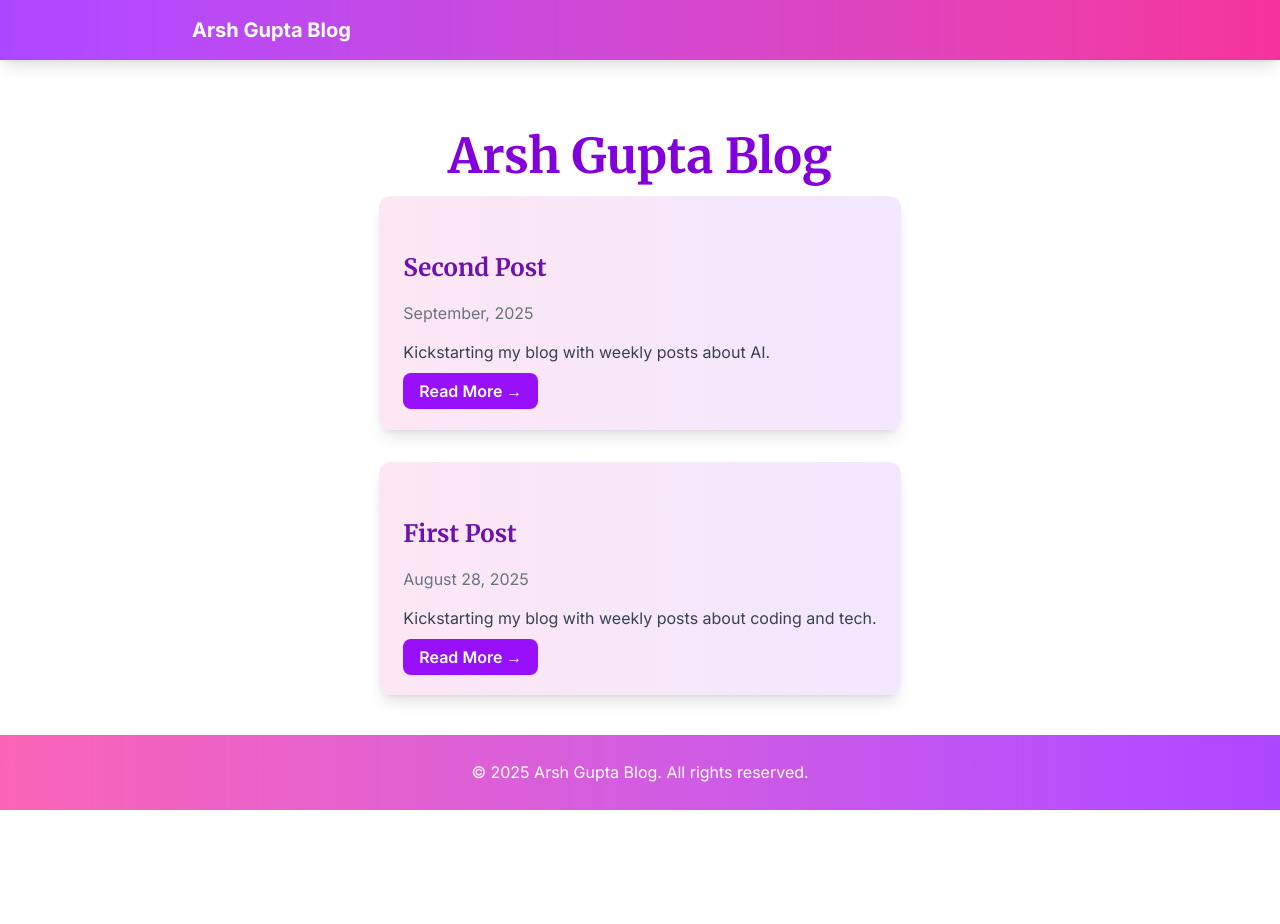
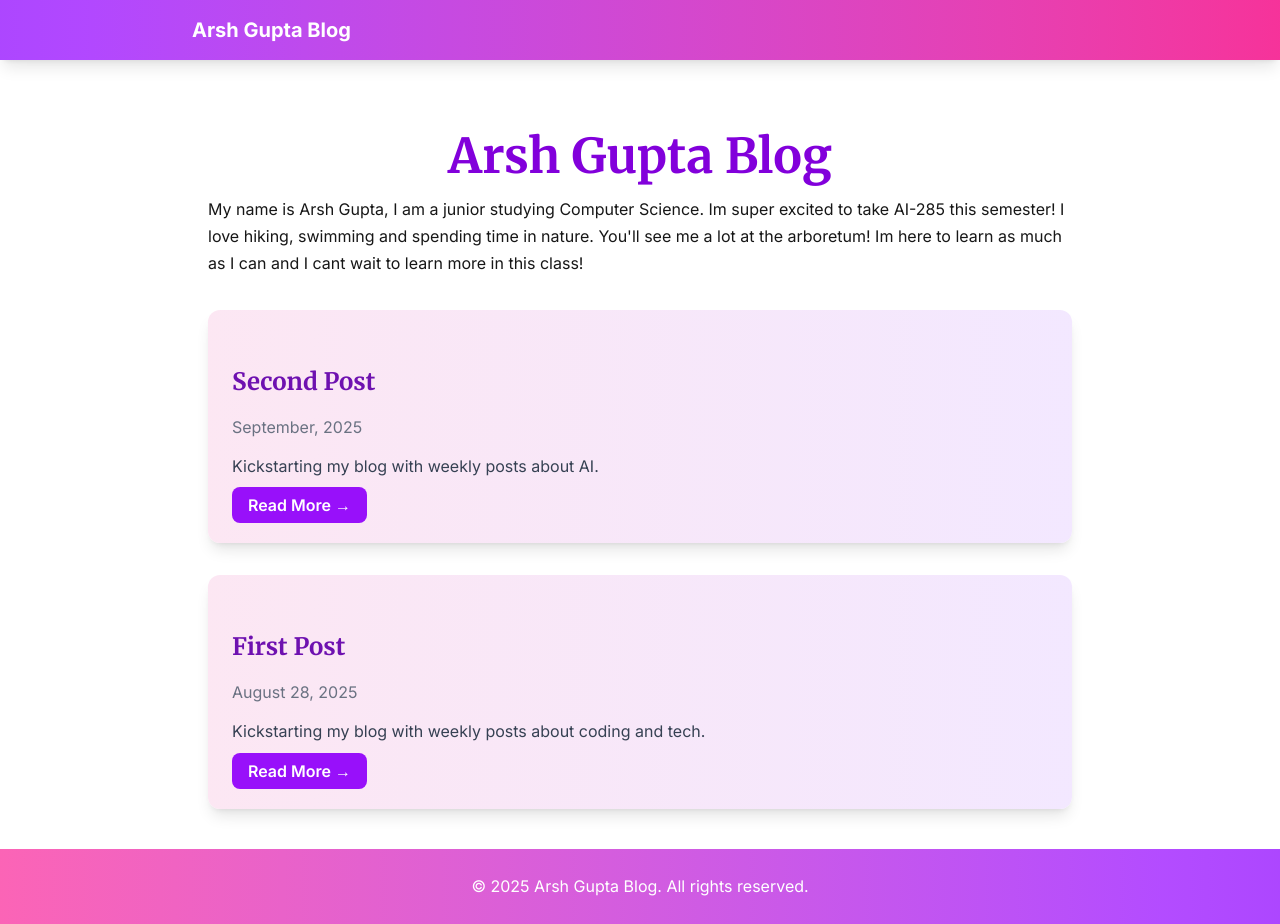
Before and after one commit to Lazerx2reem/myblog, a Next.js app: page / in a window 1280 px wide. Before the commit the page ends 810 px from the top, so only its background shows below. Built offline with nearby package versions, Linux system fonts and the light colour scheme.

Commit message:
Added personal Information in blog

```diff
--- a/app/page.js
+++ b/app/page.js
@@ -26,6 +26,7 @@ export default function Home() {
       <h1 className="text-5xl font-extrabold mb-10 text-center text-purple-700 dark:text-purple-400">
         Arsh Gupta Blog
       </h1>
+      <p>My name is Arsh Gupta, I am a junior studying Computer Science. Im super excited to take AI-285 this semester! I love hiking, swimming and spending time in nature. You'll see me a lot at the arboretum! Im here to learn as much as I can and I cant wait to learn more in this class!</p>
       {posts.map((post, index) => (
         <div
           key={post.slug}
```
